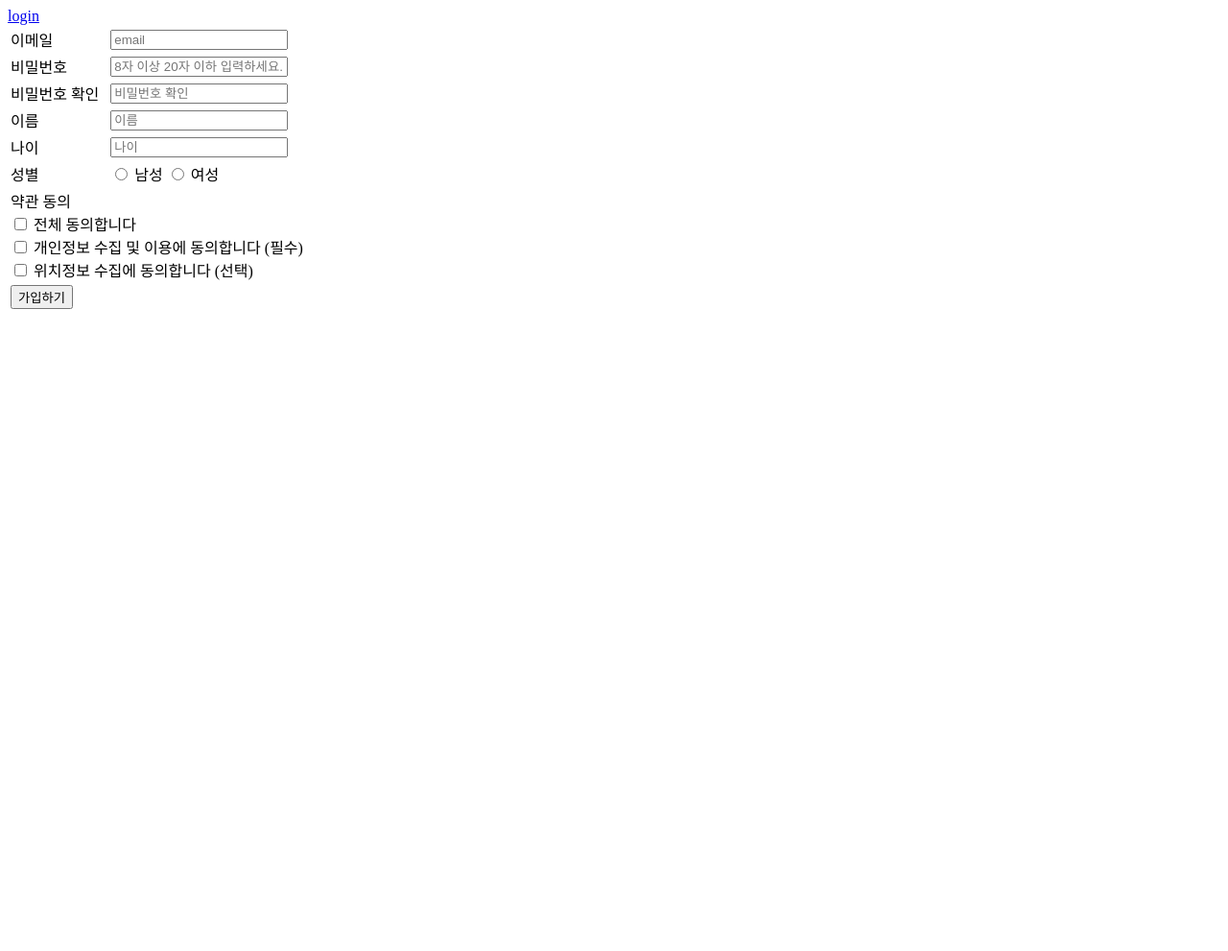
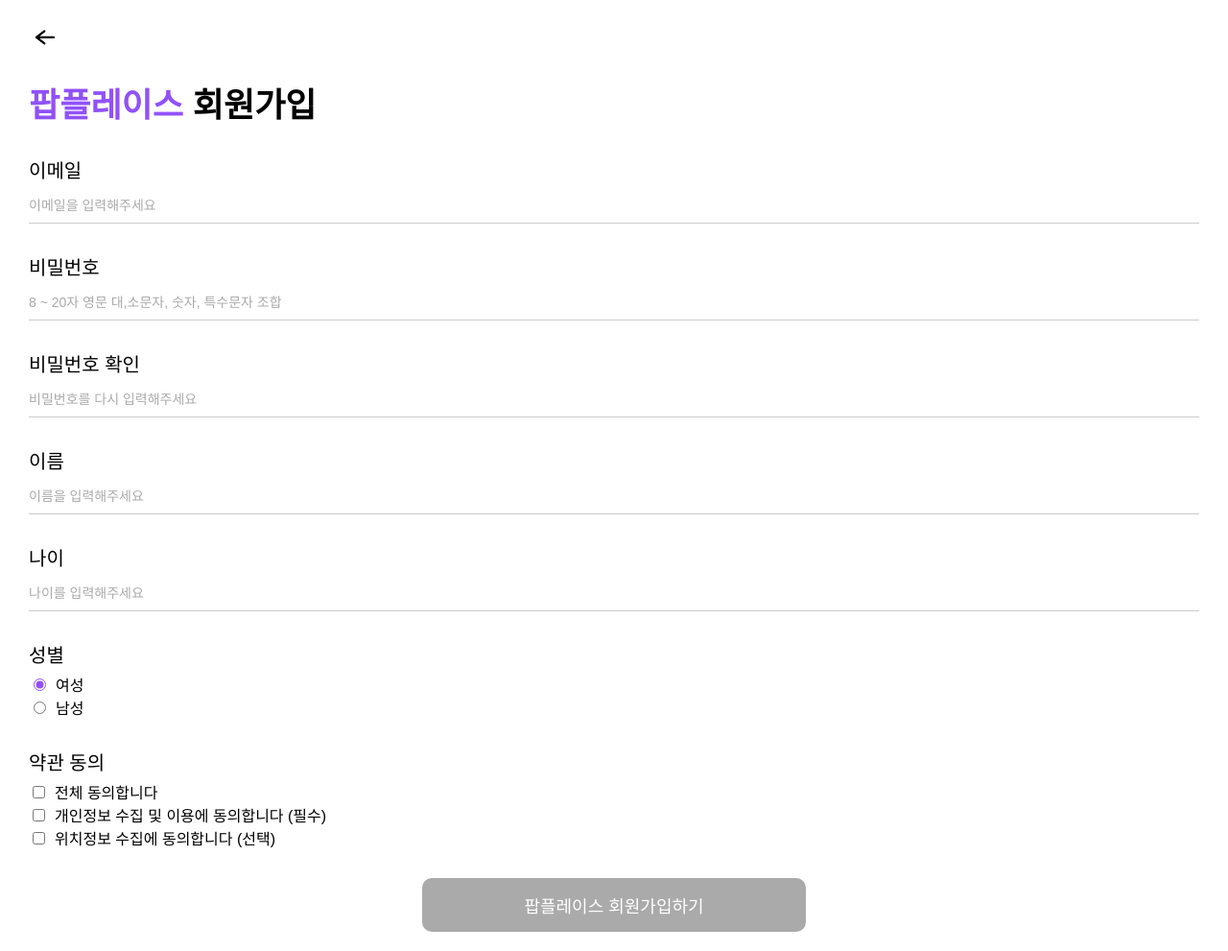
Before and after one commit to hyhy-j/2024-Herethon-5, a Django app: page /accounts/signup/ in a window 1280 px wide. Shown: the whole page at 96% size. Run offline with Django 4.2, Linux system fonts and the light colour scheme.

Commit message:
회원가입 연동

```diff
--- a/accounts/templates/accounts/signup.html
+++ b/accounts/templates/accounts/signup.html
@@ -1,75 +1,102 @@
-<!DOCTYPE html>
-<html lang="en">
-<head>
-    <meta charset="UTF-8">
-    <meta name="viewport" content="width=device-width, initial-scale=1.0">
-    <title>Sign Up</title>
-</head>
-<body>
-    {% if not user.is_authenticated %}
-        <a href="{% url 'accounts:login' %}">
-            <span>login</span>
-        </a>
-    {% else %}
-        <a href="{% url 'accounts:logout' %}">
-            <span>logout</span>
-        </a>
-    {% endif %}
-
-    <form method="post">
+{% extends 'frontend/phone.html' %}
+{% load static %}
+{% block title %}회원가입{% endblock %}
+{% block css %}
+<link rel="stylesheet" href="{% static 'css/signup.css' %}" />
+{% endblock %}
+{% block content %}
+<div class="signup">
+    <button id="prepage" type="button" onclick="goBack()">
+        <img src="{% static 'img/predirection.png' %}" alt="이전 페이지" />
+    </button>
+    <h1><span class="highlight">팝플레이스</span> 회원가입</h1>
+    <form id="signupForm" method="POST" onsubmit="return submitForm(event)">
         {% csrf_token %}
-        <table>
-            <tr>
-                <td>이메일</td>
-                <td><input type="email" name="email" placeholder="email" required></td>
-            </tr>
-            <tr>
-                <td>비밀번호</td>
-                <td><input type="password" name="password1" placeholder="8자 이상 20자 이하 입력하세요." required></td>
-            </tr>
-            <tr>
-                <td>비밀번호 확인</td>
-                <td><input type="password" name="password2" placeholder="비밀번호 확인" required></td>
-            </tr>
-            <tr>
-                <td>이름</td>
-                <td><input type="text" name="first_name" placeholder="이름" required></td>
-            </tr>
-            <tr>
-                <td>나이</td>
-                <td><input type="number" name="age" placeholder="나이" required></td>
-            </tr>
-            <tr>
-                <td>성별</td>
-                <td>
-                    <input type="radio" id="male" name="gender" value="male">
-                    <label for="male">남성</label>
-                    <input type="radio" id="female" name="gender" value="female">
-                    <label for="female">여성</label>
-                </td>
-            </tr>
-            <tr>
-                <td colspan="2">
-                    <div class="law">
-                        <label for="law_all">약관 동의<br></label>
-                        <input type="checkbox" id="law_all" name="law_all" value="전체 동의" onclick="toggleCheckboxes(event)"> 전체 동의합니다<br>
-                        <input type="checkbox" id="law_use" name="law" value="use" required> 개인정보 수집 및 이용에 동의합니다 (필수)<br>
-                        <input type="checkbox" id="law_where" name="law" value="where"> 위치정보 수집에 동의합니다 (선택)
-                    </div>
-                </td>
-            </tr>
-            <tr>
-                <td colspan="2">
-                    <input type="submit" value="가입하기" class="btn">
-                </td>
-            </tr>
-        </table>
-    </form>
-
-    {% if form.errors %}
-        <div id="error-message" style="color: red">
+        <div class="emailform">
+            <label for="email">이메일<br> </label>
+            <input type="email" id="email" name="email" placeholder="이메일을 입력해주세요" required />
+        </div>
+        <div class="pwform">
+            <label for="pw">비밀번호<br> </label>
+            <input type="password" id="password1" name="password1" placeholder="8 ~ 20자 영문 대,소문자, 숫자, 특수문자 조합" minlength="8" maxlength="20" required />
+        </div>
+        <div class="repwform">
+            <label for="repw">비밀번호 확인<br> </label>
+            <input type="password" id="password2" name="password2" placeholder="비밀번호를 다시 입력해주세요" minlength="8" maxlength="20" required />
+            <div id="password-match" style="color: red; display: none;">비밀번호가 일치하지 않습니다.</div>
+            <div id="password-match-success" style="color: green; display: none;">비밀번호가 일치합니다.</div>
+        </div>
+        <div class="name">
+            <label for="name">이름<br> </label>
+            <input type="text" id="name" name="first_name" placeholder="이름을 입력해주세요" required />
+        </div>
+        <div class="age">
+            <label for="age">나이<br> </label>
+            <input type="number" id="age" name="age" placeholder="나이를 입력해주세요" min="1" required />
+        </div>
+        <div class="sex">
+            <label for="sex">성별<br> </label>
+            <input type="radio" id="gender_female" name="gender" value="female" checked required/>여성<br>
+            <input type="radio" id="gender_male" name="gender" value="male" required/>남성
+        </div>
+        <div class="law">
+            <label for="law">약관 동의<br> </label>
+            <input type="checkbox" id="law_all" name="law_all" value="전체 동의" onclick="toggleCheckboxes(event)">전체 동의합니다<br>
+            <input type="checkbox" id="law_use" name="law" value="use" required>개인정보 수집 및 이용에 동의합니다 &#40필수&#41<br>
+            <input type="checkbox" id="law_where" name="law" value="where">위치정보 수집에 동의합니다 &#40선택&#41
+        </div>
+        <div id="error-message" style="display: none; color: red">
             회원가입에 실패했습니다. 다시 시도해주세요.
         </div>
-    {% endif %}
-</body>
-</html>
+        <div class="signupsubmit">
+            <input type="submit" value="팝플레이스 회원가입하기"/>
+        </div>
+    </form>
+    {% if form.errors %}
+    <div id="error-message" style="color: red">
+        {% for field in form %}
+            {% for error in field.errors %}
+                <p>{{ error }}</p>
+            {% endfor %}
+        {% endfor %}
+        {% for error in form.non_field_errors %}
+            <p>{{ error }}</p>
+        {% endfor %}
+    </div>
+{% endif %}
+
+</div>
+{% endblock %}
+{% block js %}
+<!--<script src="{% static 'js/signup.js' %}"></script>-->
+<script>
+    function goBack() {
+        window.history.back();
+      }
+    function toggleCheckboxes(event) {
+        const checkboxes = document.querySelectorAll('input[type="checkbox"]');
+        const isChecked = event.target.checked;
+
+        checkboxes.forEach((checkbox, index) => {
+            if (index !== 0) {
+                checkbox.checked = isChecked;
+            }
+        });
+    }
+
+    function validateForm() {
+        const form = document.getElementById('signupForm');
+        const submitButton = document.querySelector('.signupsubmit input[type="submit"]');
+        const isValid = form.checkValidity();
+
+        if (isValid) {
+            submitButton.classList.add('enabled');
+        } else {
+            submitButton.classList.remove('enabled');
+        }
+    }
+
+    document.addEventListener('input', validateForm);
+    document.addEventListener('DOMContentLoaded', validateForm);
+</script>
+{% endblock %}
--- a/static/css/signup.css
+++ b/static/css/signup.css
@@ -0,0 +1,122 @@
+.signup {
+  width: 100vw;
+  height: calc(100dvh);
+  overflow-y: scroll;
+}
+
+@media (hover: hover) {
+  .signup {
+    width: 430px;
+  }
+}
+
+button#prepage {
+  background: none;
+  border: none;
+  margin-top: 30px;
+  margin-left: 30px;
+}
+
+h1 {
+  margin-top: 30px;
+  margin-left: 30px;
+  margin-bottom: 30px;
+  font-size: 35px;
+}
+
+.highlight {
+  color: #9151f9;
+}
+
+.emailform,
+.pwform,
+.repwform,
+.name,
+.age,
+.sex,
+.law {
+  margin-top: 30px;
+  margin-left: 30px;
+  margin-right: 30px;
+}
+
+.emailform label,
+.pwform label,
+.repwform label,
+.name label,
+.age label,
+.sex label,
+.law label {
+  display: block;
+  font-size: 20px;
+  margin-bottom: 5px;
+}
+
+.emailform input,
+.pwform input,
+.repwform input,
+.name input,
+.age input {
+  width: 100%;
+  padding: 10px 0;
+  font-size: 14px;
+  border: none;
+  border-bottom: 1px solid #ccc;
+  box-sizing: border-box;
+  outline: none;
+}
+
+.emailform input::placeholder,
+.pwform input::placeholder,
+.repwform input::placeholder,
+.name input::placeholder,
+.age input::placeholder {
+  color: #aaa;
+}
+
+.sex input[type="radio"],
+.law input[type="checkbox"] {
+  margin-right: 10px;
+  accent-color: #9151f9;
+}
+
+.signupsubmit {
+  margin-top: 30px;
+  margin-left: 30px;
+  margin-right: 30px;
+  text-align: center;
+}
+
+.signupsubmit input[type="submit"] {
+  width: 100%;
+  max-width: 400px;
+  padding: 15px 20px;
+  font-size: 18px;
+  color: white;
+  background-color: #aaaaaa;
+  border: none;
+  border-radius: 10px;
+  box-sizing: border-box;
+  margin-bottom: 20px;
+}
+
+.signupsubmit input[type="submit"].active {
+  background-color: #9151f9;
+  cursor: pointer;
+}
+
+button:hover {
+  background-color: #aaaaaa;
+}
+
+.signupsubmit input.enabled {
+  background-color: #9151f9;
+  cursor: pointer;
+  color: white;
+}
+
+#password-match,
+#password-match-success {
+  margin-top: 10px;
+  font-size: 14px;
+}
```
Also changed, not shown: accounts/templates/accounts/mypage.html (+17 -6 lines), db.sqlite3, static/img/predirection.png.
